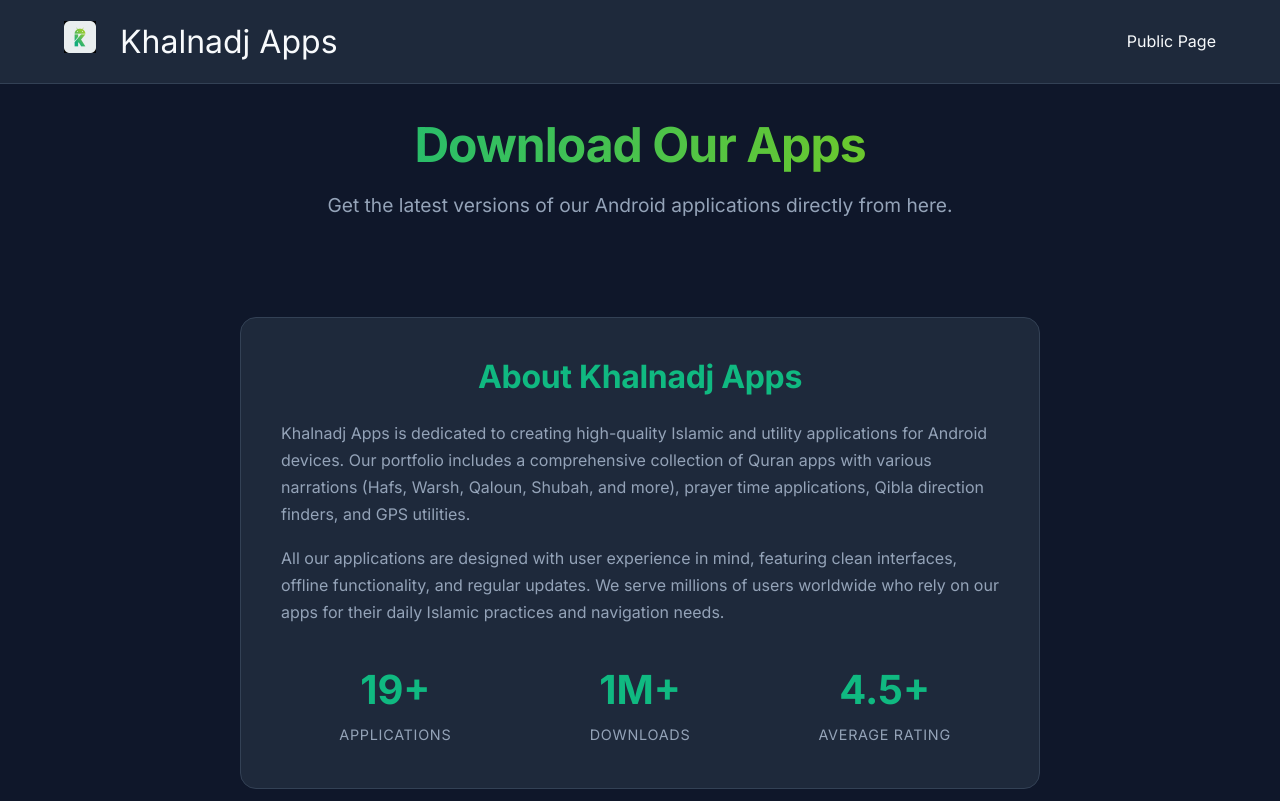
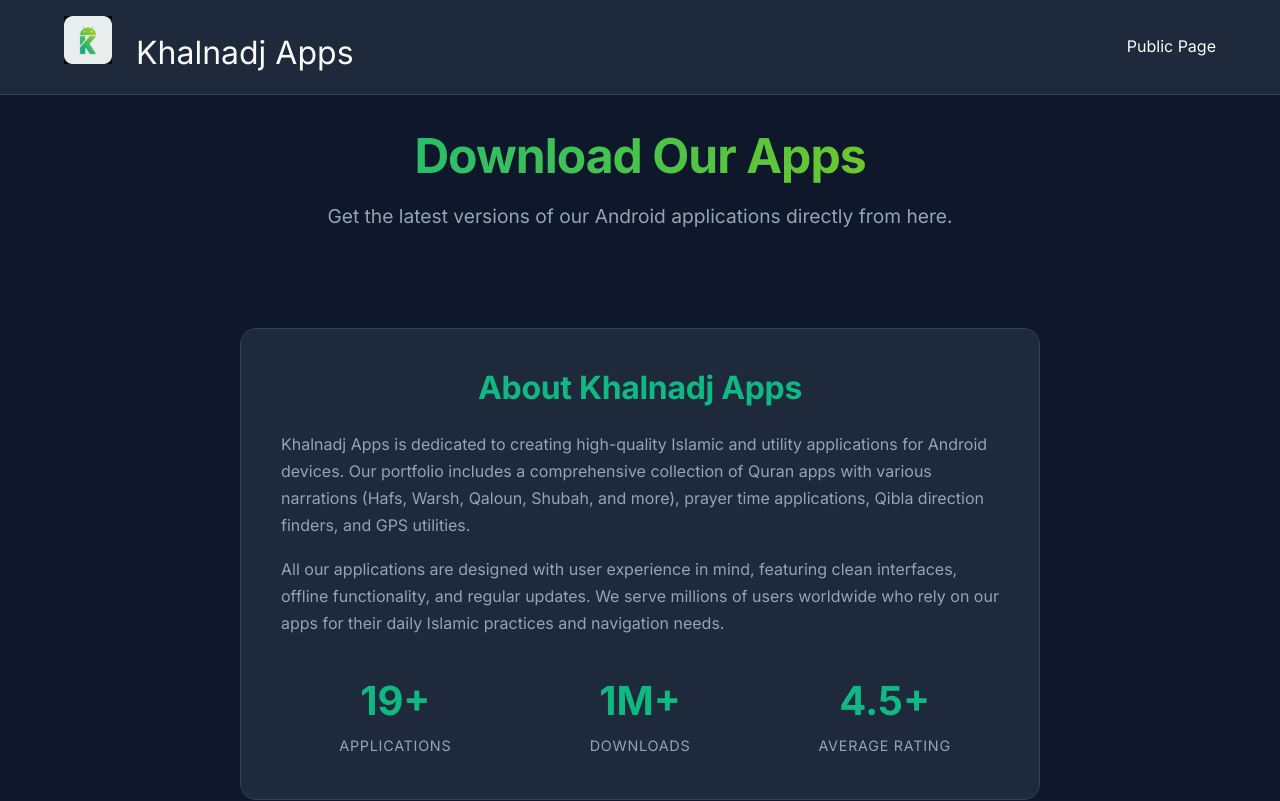
Before and after one commit to khalnadj2/khalnadj-apps-manager, a Next.js app: page / in a window 1280 px wide. Shown: the top 801 px of the page. Built offline with nearby package versions, Linux system fonts and the light colour scheme.

Commit message:
style: increase logo icon size to 48px

```diff
--- a/components/Navbar.js
+++ b/components/Navbar.js
@@ -10,7 +10,7 @@
     <nav className="navbar">
       <div className="container navbar-content">
         <Link href="/" className="logo">
-          <img src="/khalnadj-apps-manager/images/logo.png" alt="Logo" width="32" height="32" />
+          <img src="/khalnadj-apps-manager/images/logo.png" alt="Logo" width="48" height="48" />
           <span style={{ fontSize: '2rem', marginLeft: '1.5rem' }}>Khalnadj Apps</span>
         </Link>
         <div className="nav-links">
```
